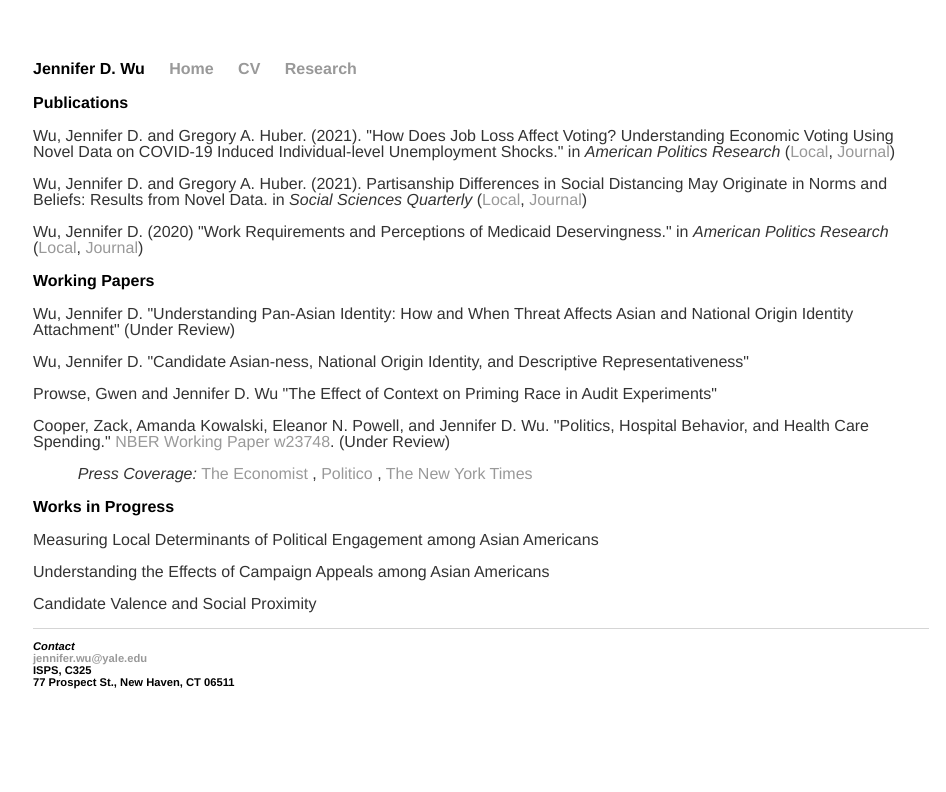
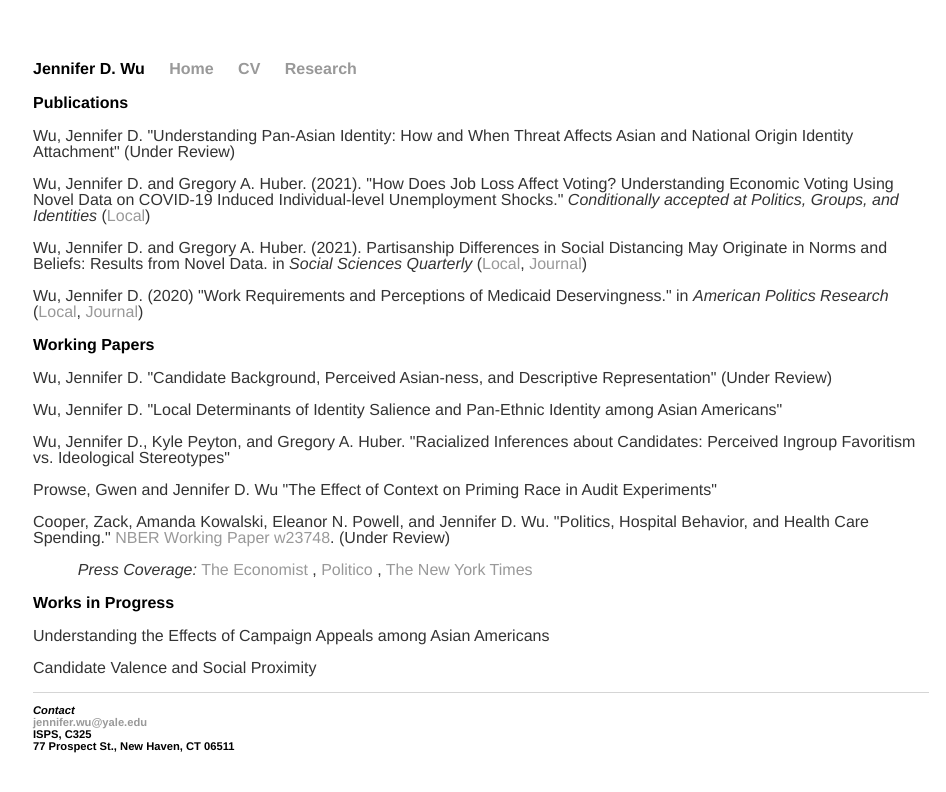
Before and after one commit to wujend/wujend.github.io, a Jekyll site: the page built from research/index.html, in a window 1280 px wide. Shown: the top 792 px of the page, without its empty margins (159-1105 px from the left). Built offline with Jekyll 4.4.1, drawn with Linux system fonts in a browser that asks for light colours.

Commit message:
Update index.html

```diff
--- a/research/index.html
+++ b/research/index.html
@@ -4,9 +4,11 @@ title: Jennifer D. Wu | Research
 ---
 <div class="blurb">
 <h1>Publications</h1>
+  <p>Wu, Jennifer D. "Understanding Pan-Asian Identity: How and When Threat Affects Asian and National Origin Identity Attachment" (Under Review)</p>
+
   <p>Wu, Jennifer D. and Gregory A. Huber. (2021). "How Does Job Loss Affect Voting? Understanding Economic
-    Voting Using Novel Data on COVID-19 Induced Individual-level Unemployment Shocks." in <i>American Politics Research</i>
-    (<a href="https://www.jenniferdwu.com/research/WuHuber_JobLoss.pdf">Local</a>, <a href="https://doi.org/10.1177/1532673X211026831">Journal</a>)</p>
+    Voting Using Novel Data on COVID-19 Induced Individual-level Unemployment Shocks." <i>Conditionally accepted at Politics, Groups, and Identities</i>
+    (<a href="https://www.jenniferdwu.com/research/Wu_2.pdf">Local</a>)</p>
 
   <p>Wu, Jennifer D. and Gregory A. Huber. (2021). Partisanship Differences in Social
     Distancing May Originate in Norms and Beliefs: Results from Novel Data. in <i>Social Sciences Quarterly </i>
@@ -20,9 +22,12 @@ title: Jennifer D. Wu | Research
 
 <div class="blurb">
 <h1>Working Papers</h1>
-  <p>Wu, Jennifer D. "Understanding Pan-Asian Identity: How and When Threat Affects Asian and National Origin Identity Attachment" (Under Review)</p>
 
-  <p>Wu, Jennifer D. "Candidate Asian-ness, National Origin Identity, and Descriptive Representativeness" </p>
+  <p>Wu, Jennifer D. "Candidate Background, Perceived Asian-ness, and Descriptive Representation" (Under Review) </p>
+
+  <p>Wu, Jennifer D. "Local Determinants of Identity Salience and Pan-Ethnic Identity among Asian Americans"</p>
+
+  <p>Wu, Jennifer D., Kyle Peyton, and Gregory A. Huber. "Racialized Inferences about Candidates: Perceived Ingroup Favoritism vs. Ideological Stereotypes"</p>
 
   <p>Prowse, Gwen and Jennifer D. Wu "The Effect of Context on Priming Race in Audit Experiments"</p>
 
@@ -37,7 +42,6 @@ title: Jennifer D. Wu | Research
 
 <div class="blurb">
 <h1>Works in Progress</h1>
-  <p>Measuring Local Determinants of Political Engagement among Asian Americans</p>
   <p>Understanding the Effects of Campaign Appeals among Asian Americans</p>
   <p>Candidate Valence and Social Proximity</p>
 </div><!-- /.blurb -->
```
